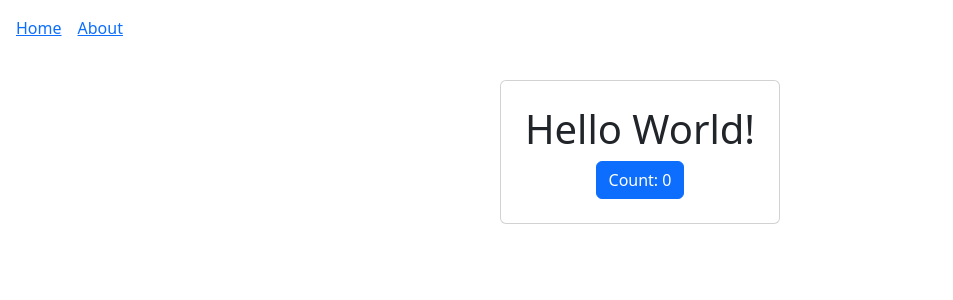
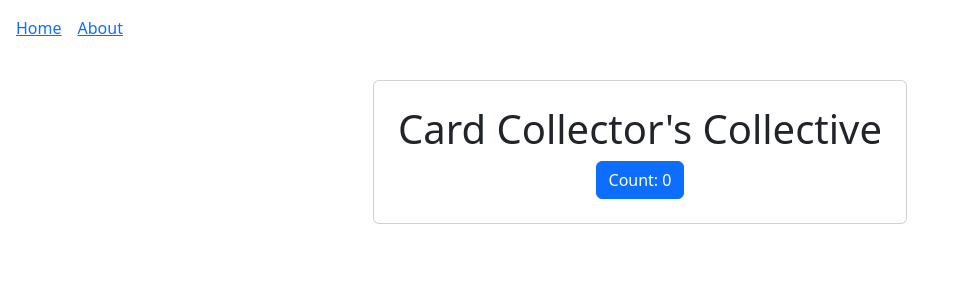
Before and after one commit to CS571-S26/p4, a React (Vite) app: page / in a window 1280 px wide. Shown: the top 300 px of the page, without its empty margins (0-953 px from the left). Built offline with nearby package versions, Linux system fonts and the light colour scheme.

Commit message:
customize name

```diff
--- a/src/pages/HomePage.jsx
+++ b/src/pages/HomePage.jsx
@@ -9,7 +9,7 @@ export default function HomePage() {
     <div className="w-100 h-100 d-flex justify-content-center align-items-center">
       <Card className='m-4 p-2'>
         <Card.Body className='text-center'>
-          <h1>Hello World!</h1>
+          <h1>Card Collector's Collective</h1>
           <Button onClick={() => setCount(o => o + 1)}>Count: {count}</Button>
         </Card.Body>
       </Card>
```
